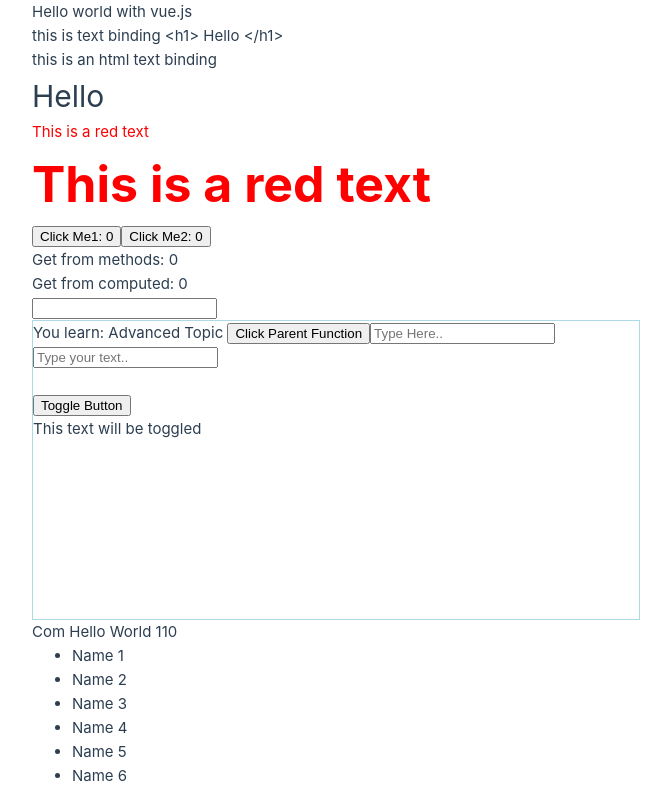
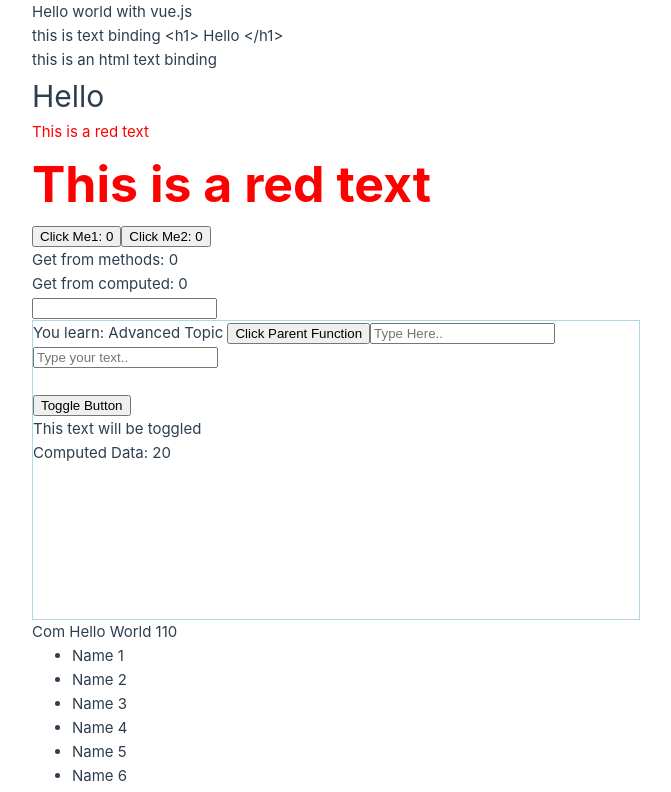
Before and after one commit to hiwafa/vue-project, a Vue app: page / in a window 1280 px wide. Shown: the top 792 px of the page, without its empty margins (0-671 px from the left). Built offline with nearby package versions, Linux system fonts and the light colour scheme.

Commit message:
computed data using composition api

```diff
--- a/src/components/AdvanceVue.vue
+++ b/src/components/AdvanceVue.vue
@@ -13,14 +13,17 @@
 
         <button @click="handleToggle">Toggle Button</button>
         <p v-if="toggling">This text will be toggled</p>
-
+        <p>Computed Data: {{ computedValue }} </p>
 
     </div>
 </template>
 
 <script setup>
-import { ref } from 'vue';
+import { ref, computed } from 'vue';
 
+const computedValue = computed(() => {
+    return 10 + 10;
+});
 
 const toggling = ref(true);
 const handleToggle = () => {
```
